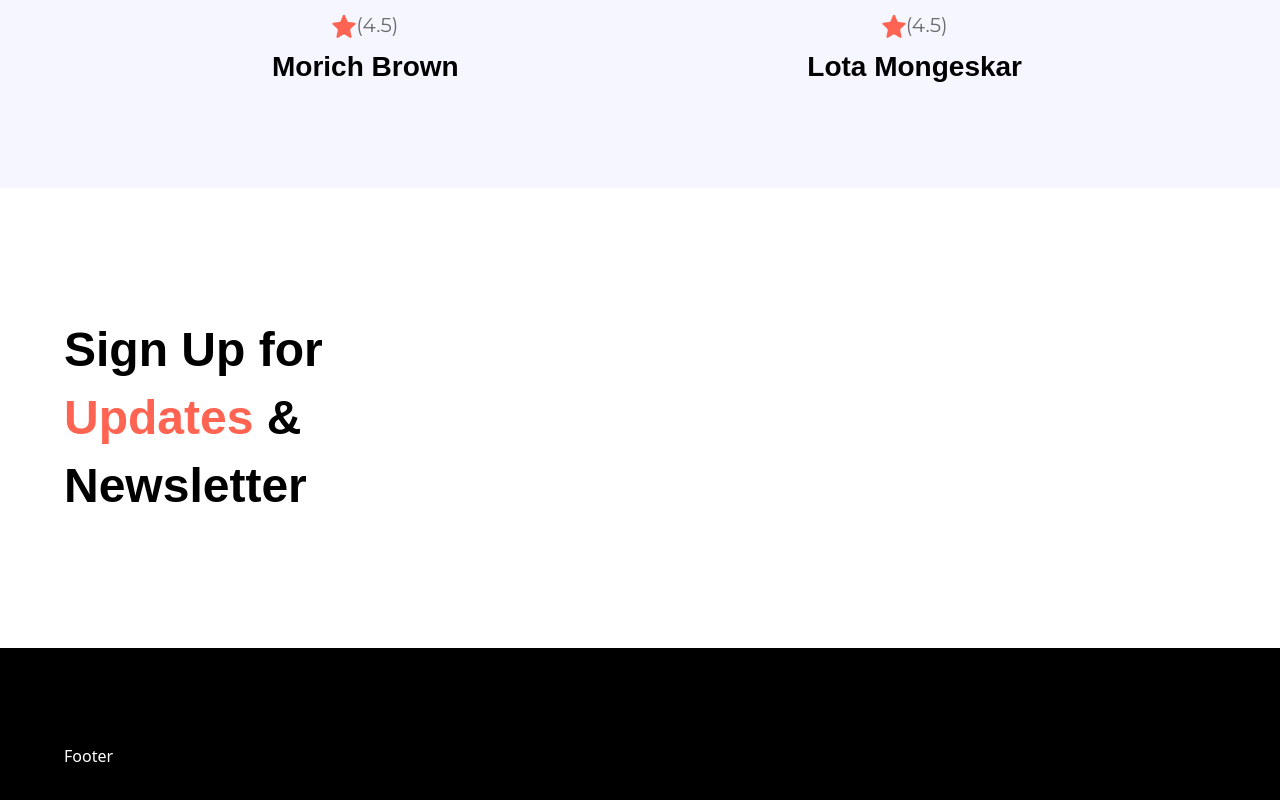
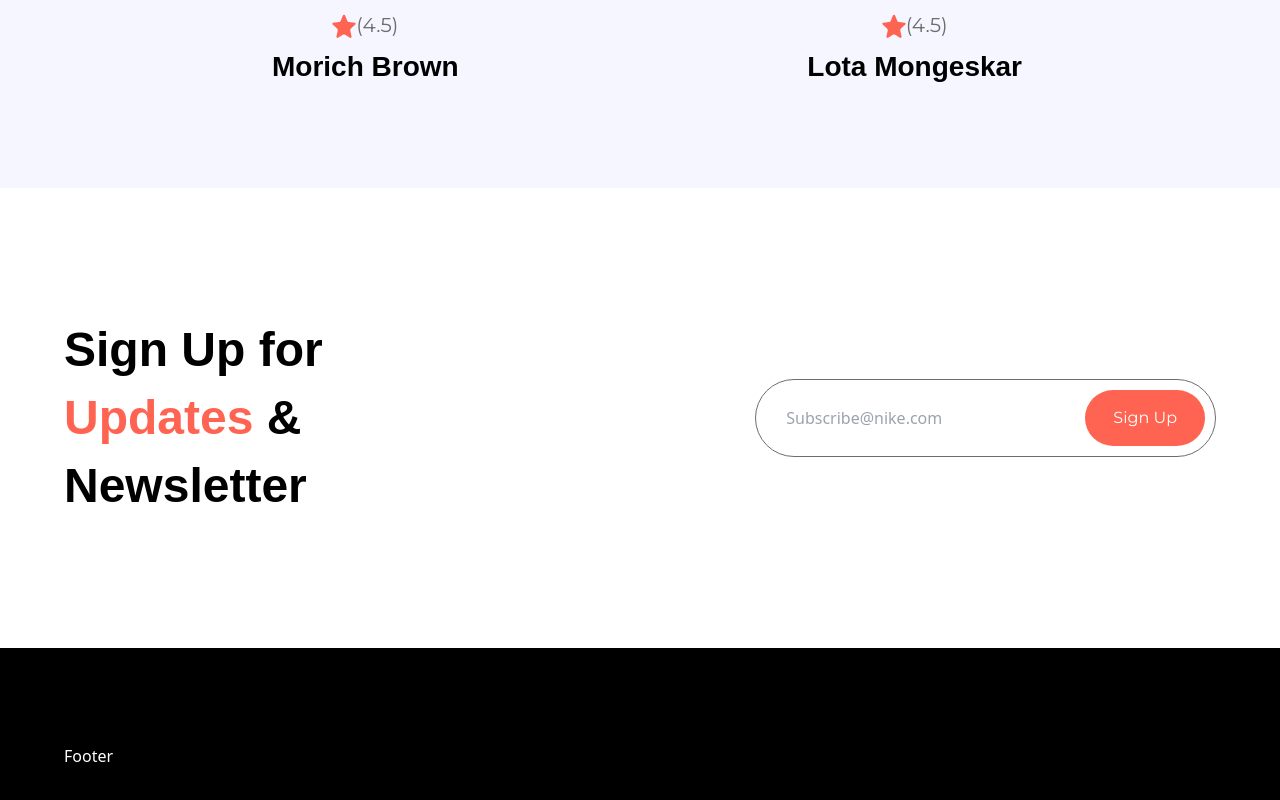
Before and after one commit to DHANIYEL/Tailwind-minimal-website, a React (Vite) app: page / in a window 1280 px wide. Shown: the part 4146-4946 px from the top of the page. Built offline with nearby package versions, Linux system fonts and the light colour scheme; a web font is replaced by a local one.

Commit message:
subscribe

```diff
--- a/src/Components/Button.jsx
+++ b/src/Components/Button.jsx
@@ -1,6 +1,10 @@
-const Button = ({ label, iconURL }) => {
+const Button = ({ label, iconURL, fullwidth }) => {
   return (
-    <button className="flex justify-center items-center gap-2 py-4 px-7 bg-coral-red border-coral-red rounded-full font-montserrat text-white">
+    <button
+      className={`flex justify-center items-center gap-2 py-4 px-7 bg-coral-red border-coral-red rounded-full font-montserrat text-white ${
+        fullwidth && "w-full"
+      } `}
+    >
       {label}
       {iconURL && (
         <img
--- a/src/Sections/Subscribe.jsx
+++ b/src/Sections/Subscribe.jsx
@@ -1,3 +1,4 @@
+import Button from "../Components/Button";
 const Subscribe = () => {
   return (
     <section
@@ -5,9 +6,14 @@
       id="contact-us"
     >
       <h3 className="text-4xl leading-[68px] lg:max-w-md font-palanquin font-bold">
-        Sign Up for <span className="text-coral-red"> Updates </span>&
-        Newsletter
+        Sign Up for<span className="text-coral-red"> Updates </span>& Newsletter
       </h3>
+      <div className="lg:max-w-[40%] w-full flex items-center max-sm:flex-col gap-5 p-2.5 sm:border sm:border-slate-gray rounded-full">
+        <input type="text" placeholder="Subscribe@nike.com" className="input" />
+        <div className="flex max-sm:justify-end items-center max-sm:w-full">
+          <Button label="Sign Up" fullwidth />
+        </div>
+      </div>
     </section>
   );
 };
```
